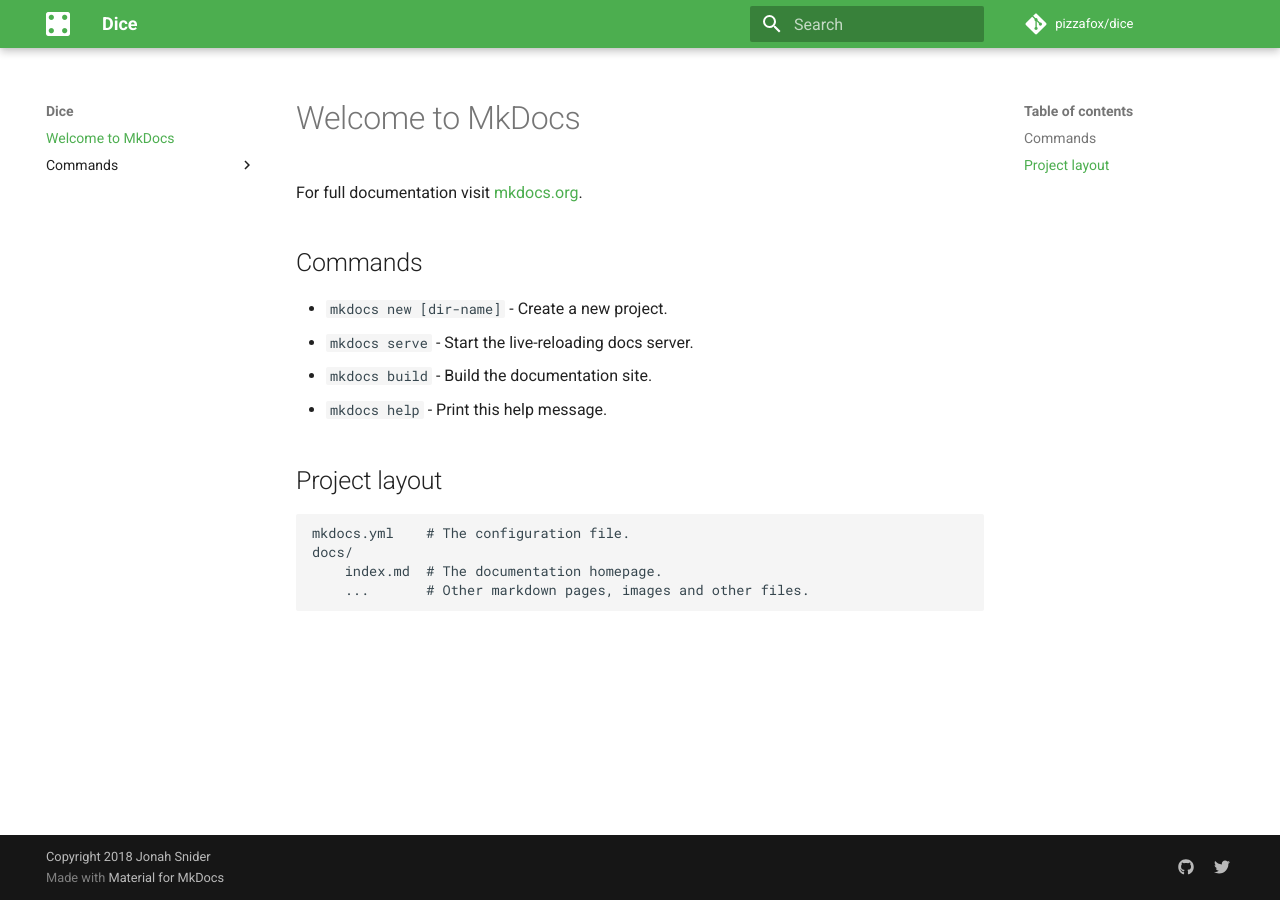
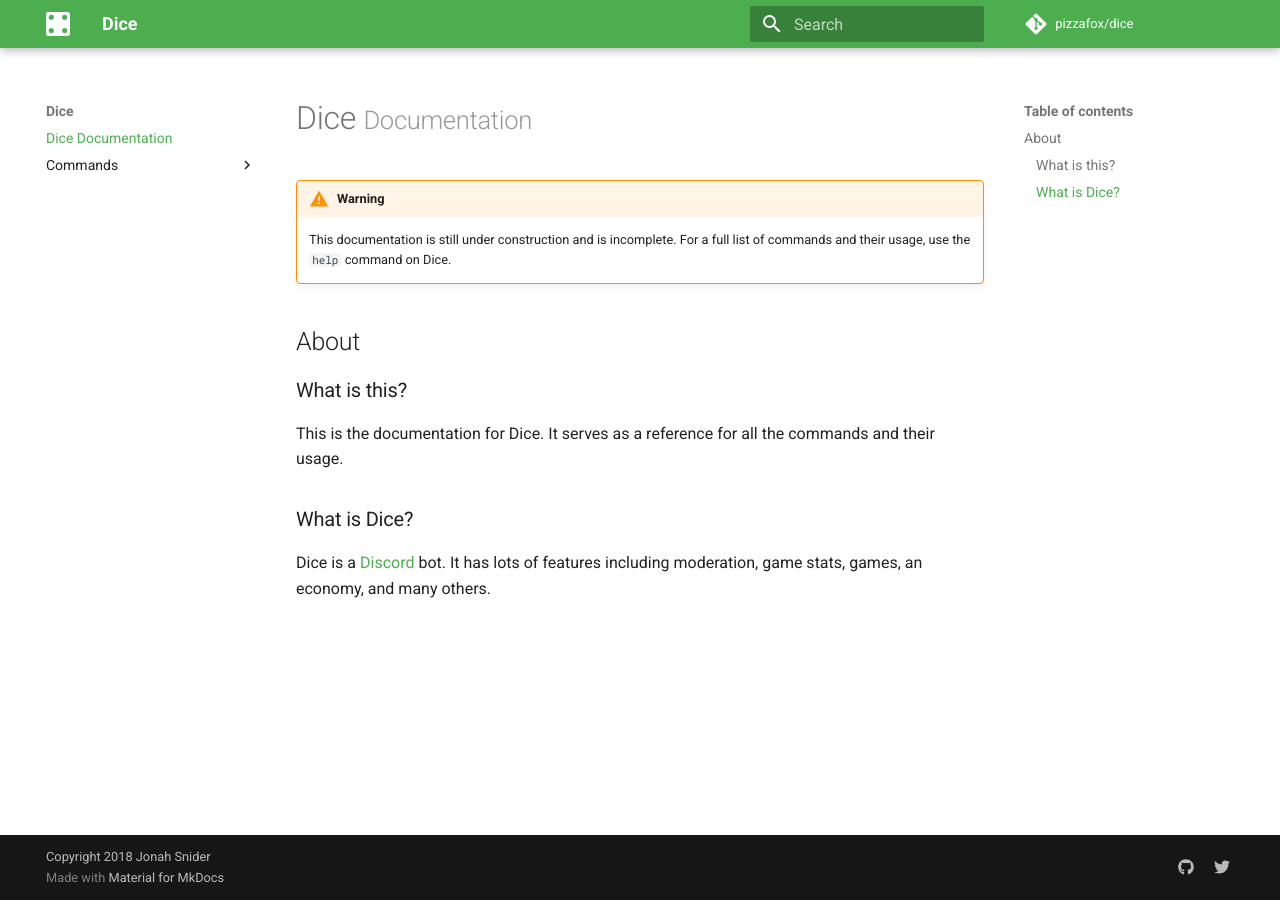
Before and after one commit to dice-discord/bot, an MkDocs documentation site: the page built from docs/index.md, in a window 1280 px wide. Built offline with MkDocs 1.6.1 and Material for MkDocs 9.7.7, drawn with Linux system fonts in a browser that asks for light colours; comment, search, counter and statistics services are not loaded.

Commit message:
Update main page

```diff
--- a/docs/index.md
+++ b/docs/index.md
@@ -1,17 +1,17 @@
-# Welcome to MkDocs
+title: Dice Documentation
+description: Description of this website and Dice
 
-For full documentation visit [mkdocs.org](http://mkdocs.org).
+# Dice <small>Documentation</small>
 
-## Commands
+!!! warning
+    This documentation is still under construction and is incomplete. For a full list of commands and their usage, use the `help` command on Dice.
 
-* `mkdocs new [dir-name]` - Create a new project.
-* `mkdocs serve` - Start the live-reloading docs server.
-* `mkdocs build` - Build the documentation site.
-* `mkdocs help` - Print this help message.
+## About
 
-## Project layout
+### What is this?
 
-    mkdocs.yml    # The configuration file.
-    docs/
-        index.md  # The documentation homepage.
-        ...       # Other markdown pages, images and other files.
+This is the documentation for Dice. It serves as a reference for all the commands and their usage.
+
+### What is Dice?
+
+Dice is a [Discord](https://discordapp.com) bot. It has lots of features including moderation, game stats, games, an economy, and many others.
```
